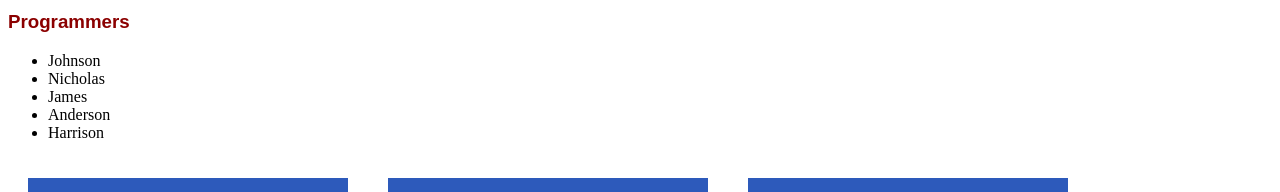
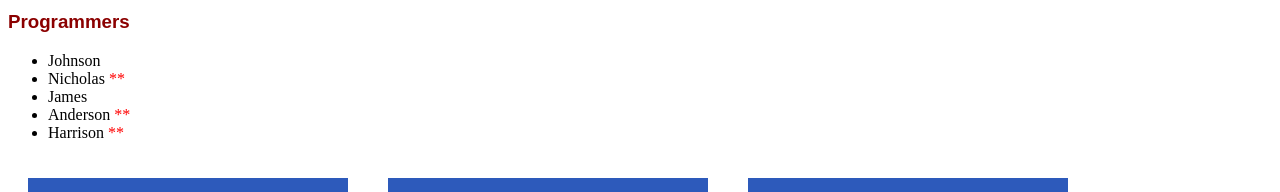
Before and after one commit to vinodh1988/first-angular-code, an Angular app: page / in a window 1280 px wide. Shown: the part 130-322 px from the top of the page. Built offline with nearby package versions, Linux system fonts and the light colour scheme.

Commit message:
li-acces

```diff
--- a/src/app/app.component.html
+++ b/src/app/app.component.html
@@ -4,7 +4,9 @@
 
 <hr/>
 <h3>Programmers</h3>
-<ul><li *ngFor="let x of programmers">{{x}}</li></ul>
+<ul><li *ngFor="let x of programmers">{{x}}
+     <span *ngIf="x.length>7" [style.color]="'red'">**</span>
+</li></ul>
 
 <app-box></app-box>
 <app-box></app-box>
```
